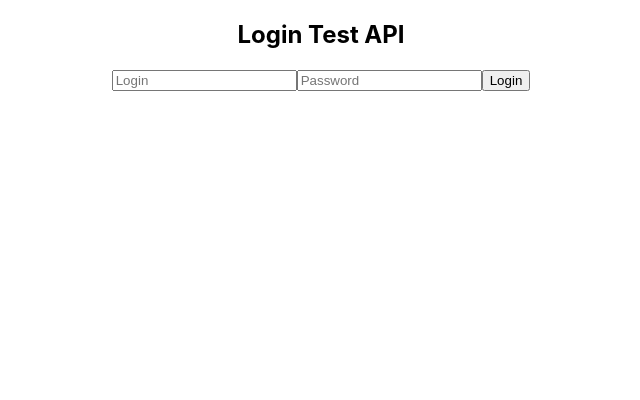
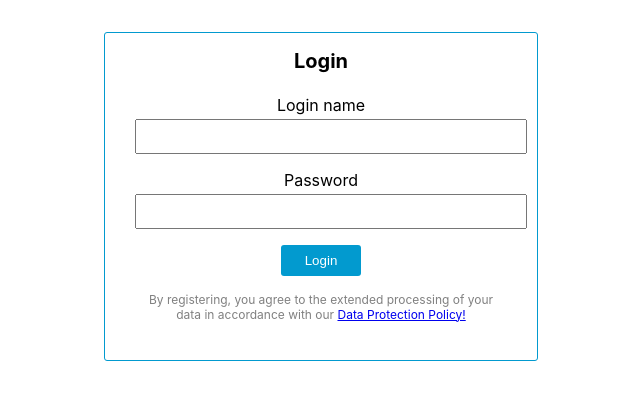
Before and after one commit to ipb-halle/CRIMSy, a React (Create React App) app in the folder ui-app/: page / in a window 1280 px wide. Shown: the top 400 px of the page, without its empty margins (319-959 px from the left). Built offline with nearby package versions, Linux system fonts and the light colour scheme.

Commit message:
update Login form like in main Crimsy

```diff
--- a/ui-app/src/App.tsx
+++ b/ui-app/src/App.tsx
@@ -1,11 +1,12 @@
 import React from 'react';
 import './App.css';
-import LoginForm from "./LoginForm";
+import LoginForm from "./user/LoginForm";
+import Login from './user/Login';
 
 const App: React.FC = () => {
   return (
     <div className='App'>
-      <LoginForm />
+      <Login />
     </div>
   );
 }
--- a/ui-app/src/LoginForm.tsx
+++ /dev/null
@@ -1,63 +0,0 @@
-import React, { useState, FormEvent } from "react";
-
-const LoginForm: React.FC = () => {
-    const [login, setLogin] = useState<string>("");
-    const [password, setPassword] = useState<string>("");
-    const [result, setResult] = useState<string | null>(null);
-
-    const handleSubmit = async (e: FormEvent) => {
-        e.preventDefault();
-
-        const payload = { login, password };
-
-        try {
-            const response = await fetch("https://compchem17.ipb-halle.de/ui/rest/login", {
-                method: "POST",
-                headers: {
-                    "Content-Type": "application/json",
-                },
-                body: JSON.stringify(payload)
-            });
-
-            if (response.ok) {
-                const text = await response.text();
-                setResult(text || "Login successful!");
-            } else {
-                const errorText = await response.text();
-                setResult(`Login failed: ${errorText}! Please tray agaian later.`);
-            }
-
-        } catch (err) {
-            setResult("Request failed! Please tray agaian later.");
-            console.error(err);
-        }
-    };
-
-    return (
-        <>
-            {result ? (
-                <div>{result}</div>
-            ) : (
-                <form onSubmit={handleSubmit}>
-                    <h2>Login Test API</h2>
-                    <input
-                        type="text"
-                        placeholder="Login"
-                        value={login}
-                        onChange={(e) => setLogin(e.target.value)}
-                    />
-
-                    <input
-                        type="password"
-                        placeholder="Password"
-                        value={password}
-                        onChange={(e) => setPassword(e.target.value)}
-                    />
-                    <button type="submit">Login</button>
-                </form>
-            )}
-        </>
-    );
-};
-
-export default LoginForm;
--- /dev/null
+++ b/ui-app/src/user/Login.tsx
@@ -0,0 +1,145 @@
+import React, { useState, FormEvent } from "react";
+
+interface LoginProps {
+    customLoginInfo?: string;
+}
+
+const Login: React.FC<LoginProps> = ({ customLoginInfo }) => {
+    const [login, setLogin] = useState("");
+    const [password, setPassword] = useState("");
+    const [errors, setErrors] = useState<{ login?: string; password?: string }>({});
+    const [result, setResult] = useState<string | null>(null);
+    const [loading, setLoading] = useState(false);
+
+    const validate = (): boolean => {
+        const newErrors: typeof errors = {};
+        if (!login.trim()) newErrors.login = "Login is required";
+        if (!password.trim()) newErrors.password = "Password is required";
+        setErrors(newErrors);
+        return Object.keys(newErrors).length === 0;
+    };
+
+    const handleSubmit = async (e: FormEvent) => {
+        e.preventDefault();
+        if (!validate()) return;
+
+        setLoading(true);
+        setResult(null);
+
+        const payload = { login, password };
+
+        try {
+            const response = await fetch("https://compchem17.ipb-halle.de/ui/rest/login", {
+                method: "POST",
+                headers: {
+                    "Content-Type": "application/json",
+                },
+                body: JSON.stringify(payload)
+            });
+
+            if (response.ok) {
+                const text = await response.text();
+                setResult(text || "Login successful!");
+            } else {
+                const errorText = await response.text();
+                setResult(`Login failed: ${errorText}! Please tray agaian later.`);
+            }
+
+        } catch (err) {
+            console.error(err);
+            setResult("Request failed! Please tray agaian later.");
+        } finally {
+            setLoading(false);
+        }
+    };
+
+    return (
+        <div
+            className="centralPanel"
+            style={{
+                border: "1px solid #029ACF",
+                borderRadius: "3px",
+                padding: "1rem",
+                maxWidth: "400px",
+                margin: "2rem auto",
+            }}
+        >
+            {result ? (
+                <div style={{ textAlign: "center", margin: "1rem 0", color: result.includes("failed") ? "red" : "green" }}>
+                    {result}
+                </div>
+            ) : (
+                <form id="logInFormId" onSubmit={handleSubmit}>
+                    <fieldset style={{ border: "none" }}>
+                        <legend style={{ fontSize: "1.25rem", fontWeight: "bold", marginBottom: "1rem" }}>
+                            Login
+                        </legend>
+
+                        {customLoginInfo && (
+                            <div style={{ margin: "0.5rem 0", textAlign: "center", fontWeight: "bold" }}>
+                                {customLoginInfo}
+                            </div>
+                        )}
+
+                        <div style={{ marginBottom: "1rem" }}>
+                            <label htmlFor="loginLogin">Login name</label>
+                            <input
+                                type="text"
+                                id="loginLogin"
+                                value={login}
+                                onChange={(e) => setLogin(e.target.value)}
+                                style={{ width: "100%", padding: "0.5rem", marginTop: "0.25rem" }}
+                            />
+                            {errors.login && <div style={{ color: "red", fontSize: "0.75rem" }}>{errors.login}</div>}
+                        </div>
+
+                        <div style={{ marginBottom: "1rem" }}>
+                            <label htmlFor="loginPassword">Password</label>
+                            <input
+                                type="password"
+                                id="loginPassword"
+                                value={password}
+                                onChange={(e) => setPassword(e.target.value)}
+                                style={{ width: "100%", padding: "0.5rem", marginTop: "0.25rem" }}
+                            />
+                            {errors.password && <div style={{ color: "red", fontSize: "0.75rem" }}>{errors.password}</div>}
+                        </div>
+
+                        <div style={{ textAlign: "center", marginBottom: "1rem" }}>
+                            <button
+                                type="submit"
+                                style={{
+                                    padding: "0.5rem 1.5rem",
+                                    backgroundColor: "#029ACF",
+                                    color: "#fff",
+                                    border: "none",
+                                    borderRadius: "3px",
+                                    cursor: "pointer",
+                                }}
+                                disabled={loading}
+                            >
+                                {loading ? "Logging in..." : "Login"}
+                            </button>
+                        </div>
+
+
+                        <div style={{ fontSize: "0.75rem", color: "gray", textAlign: "center" }}>
+                            <p>
+                                By registering, you agree to the extended processing of your data in accordance with our{" "}
+                                <a
+                                    href="https://compchem17.ipb-halle.de/ui/dsgvo.xhtml;jsessionid=409B9E9E3286CB1F131EAC6DBBA4188E"
+                                    target="_blank"
+                                    style={{ textDecoration: "underline" }}
+                                >
+                                    Data Protection Policy!
+                                </a>
+                            </p>
+                        </div>
+                    </fieldset>
+                </form>
+            )}
+        </div >
+    );
+};
+
+export default Login;
```
Also changed, not shown: 2 other files (tests, documents, lock files or other folders).
